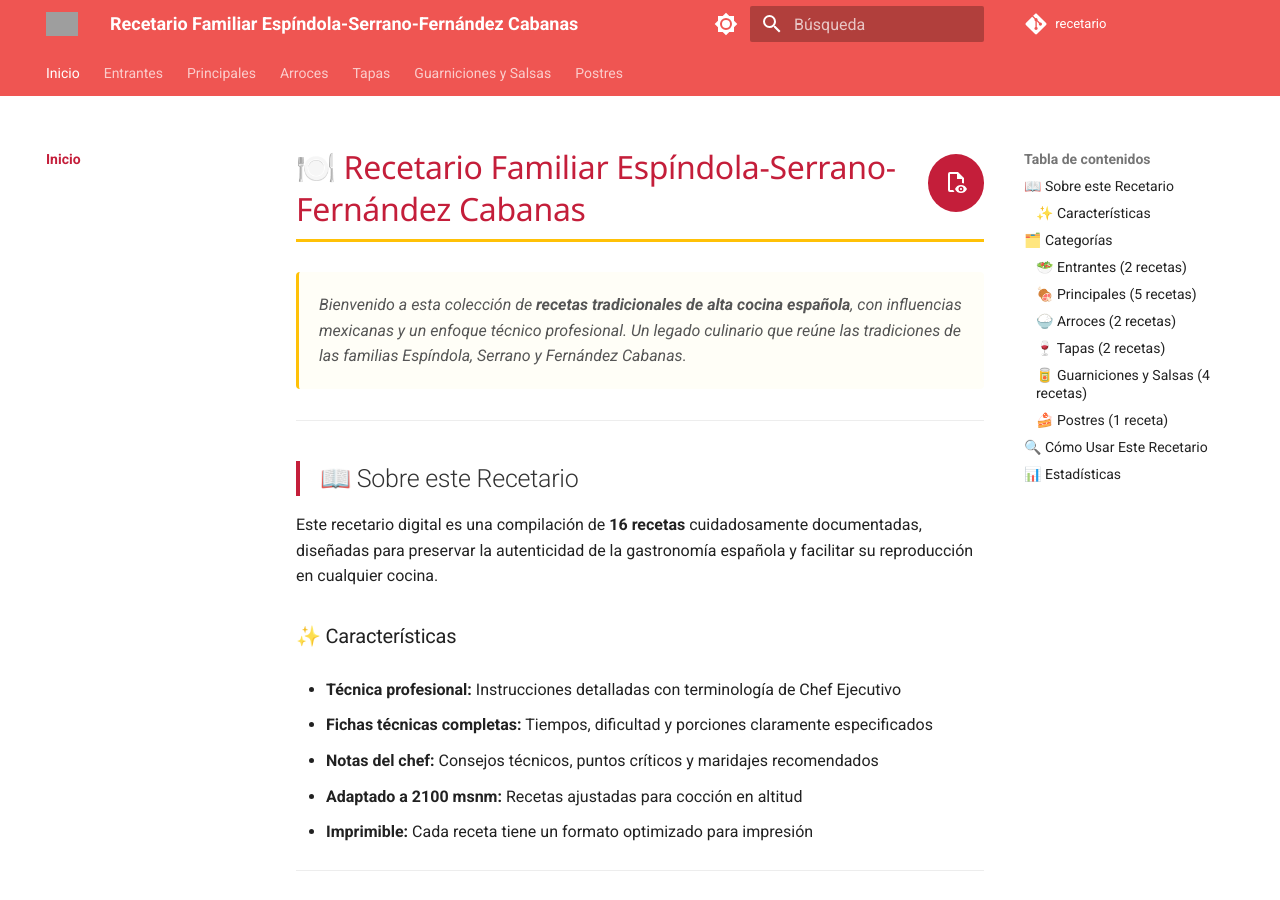
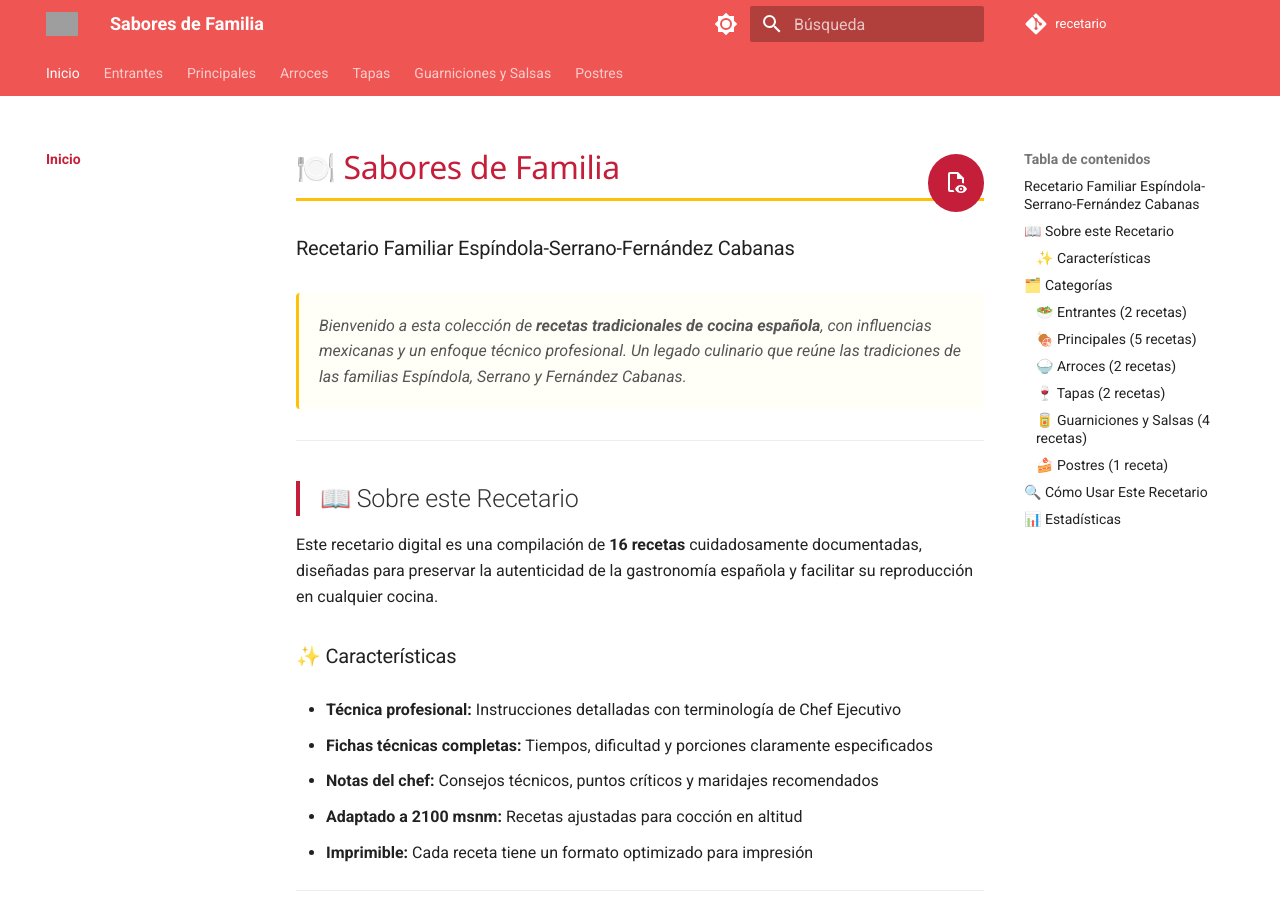
Before and after one commit to javicabanas/recetario, an MkDocs documentation site: the page built from docs/index.md, in a window 1280 px wide and 900 px high. Built offline with MkDocs 1.6.1 and Material for MkDocs 9.7.7, drawn with Linux system fonts in a browser that asks for light colours; comment, search, counter and statistics services are not loaded; some of the changed text lies outside the part shown; grey boxes are pictures that could not be loaded.

Commit message:
feat: actualizar título a "Sabores de Familia" y eliminar "alta cocina"

```diff
--- a/README.md
+++ b/README.md
@@ -1,4 +1,6 @@
-# 📚 Recetario Familiar Espíndola-Serrano-Fernández Cabanas - Guía de Configuración
+# 📚 Sabores de Familia - Guía de Configuración
+
+### Recetario Familiar Espíndola-Serrano-Fernández Cabanas
 
 Sistema de publicación automatizada de recetas usando MkDocs Material + GitHub Pages.
 
--- a/docs/index.md
+++ b/docs/index.md
@@ -1,6 +1,8 @@
-# 🍽️ Recetario Familiar Espíndola-Serrano-Fernández Cabanas
+# 🍽️ Sabores de Familia
 
-Bienvenido a esta colección de **recetas tradicionales de alta cocina española**, con influencias mexicanas y un enfoque técnico profesional. Un legado culinario que reúne las tradiciones de las familias Espíndola, Serrano y Fernández Cabanas.
+### Recetario Familiar Espíndola-Serrano-Fernández Cabanas
+
+Bienvenido a esta colección de **recetas tradicionales de cocina española**, con influencias mexicanas y un enfoque técnico profesional. Un legado culinario que reúne las tradiciones de las familias Espíndola, Serrano y Fernández Cabanas.
 
 ---
 
--- a/mkdocs.yml
+++ b/mkdocs.yml
@@ -1,5 +1,5 @@
-site_name: Recetario Familiar Espíndola-Serrano-Fernández Cabanas
-site_description: Tradiciones culinarias entre España y México
+site_name: Sabores de Familia
+site_description: Recetario Familiar Espíndola-Serrano-Fernández Cabanas · Tradiciones culinarias entre España y México
 site_author: Familias Espíndola, Serrano y Fernández Cabanas
 
 # Repository
```
Also changed, not shown: other parts of docs/index.md (+1 -1 lines), INDICE.md (+3 -1 lines), INICIO_RAPIDO.md (+3 -1 lines).
